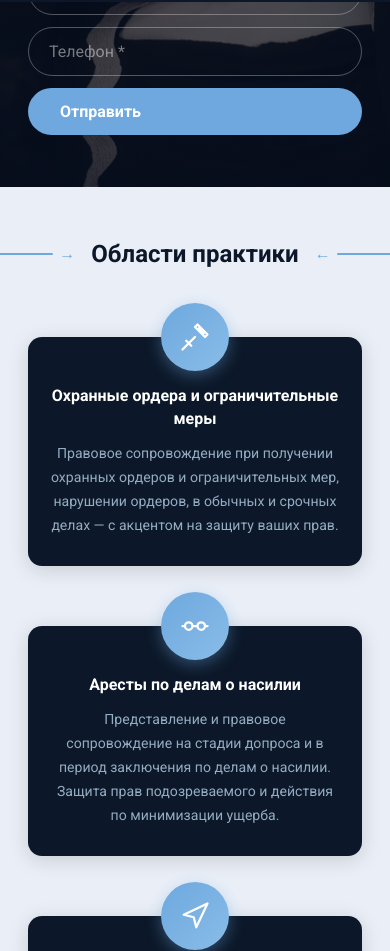
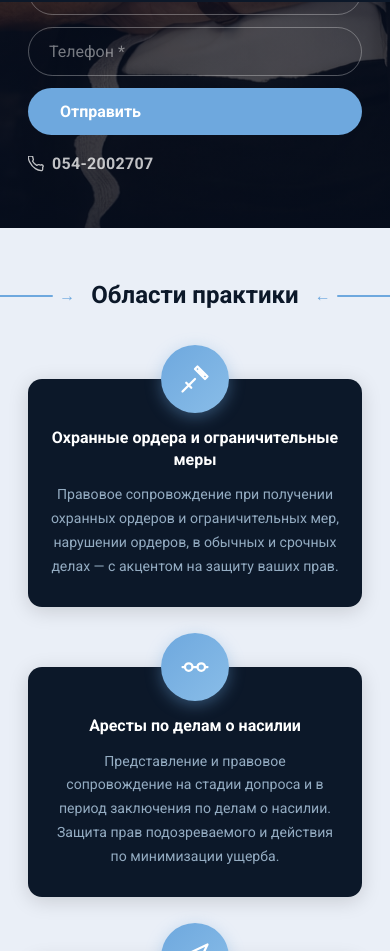
Before and after one commit to orenhacham-lab/claude, a React (Vite) app in the folder website/: page / in a window 390 px wide. Shown: the part 842-1793 px from the top of the page. Built offline with nearby package versions, Linux system fonts and the light colour scheme; no server answers.

Commit message:
Add clickable phone link below hero form
https://claude.ai/code/session_01V8V5jZckoMPjST5RWprLM7

```diff
--- a/website/src/components/Hero.jsx
+++ b/website/src/components/Hero.jsx
@@ -178,6 +178,17 @@ export default function Hero({ lang = 'ru' }) {
               )}
             </>
           )}
+
+          <a href="tel:054-2002707" style={{
+            display: 'inline-flex', alignItems: 'center', gap: '8px',
+            marginTop: '16px', color: 'rgba(255,255,255,0.75)', fontSize: '1rem',
+            fontWeight: 600, textDecoration: 'none', letterSpacing: '0.02em',
+          }}>
+            <svg width="16" height="16" viewBox="0 0 24 24" fill="none" stroke="currentColor" strokeWidth="2" strokeLinecap="round" strokeLinejoin="round">
+              <path d="M22 16.92v3a2 2 0 01-2.18 2 19.79 19.79 0 01-8.63-3.07A19.5 19.5 0 013.07 9.81 19.79 19.79 0 01.22 1.18 2 2 0 012.18.01h3a2 2 0 012 1.72c.127.96.361 1.903.7 2.81a2 2 0 01-.45 2.11L6.91 7.91a16 16 0 006.18 6.18l1.07-.54a2 2 0 012.11-.45c.907.339 1.85.573 2.81.7A2 2 0 0122 16.92z"/>
+            </svg>
+            054-2002707
+          </a>
         </div>
       </div>
 
```
